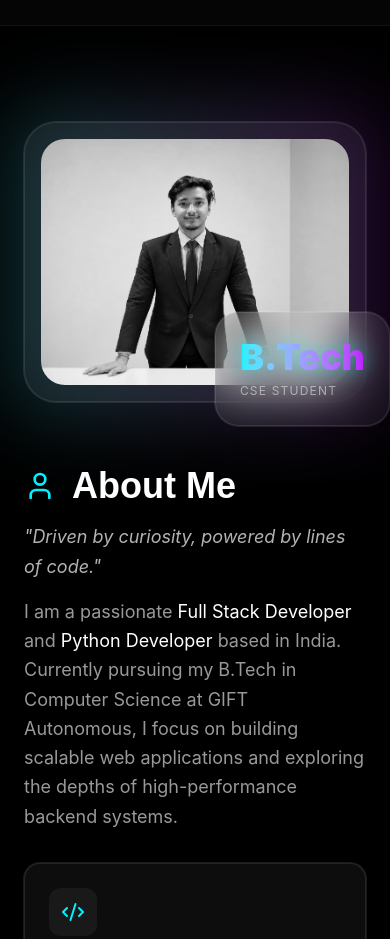
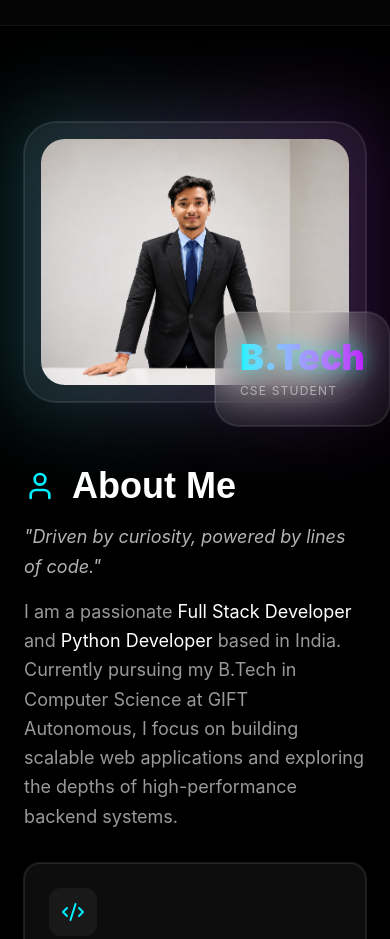
Before and after one commit to Satyam2226/Adv_Portfolio, a React (Vite) app: page / in a window 390 px wide. Shown: the part 940-1879 px from the top of the page. Built offline with nearby package versions, Linux system fonts and the light colour scheme.

Commit message:
Fix mobile view: show profile image in color, add touch animations

```diff
--- a/src/components/layout/Navbar.tsx
+++ b/src/components/layout/Navbar.tsx
@@ -49,6 +49,7 @@ export default function Navbar() {
             initial={{ opacity: 0, x: -20 }}
             animate={{ opacity: 1, x: 0 }}
             whileHover={{ scale: 1.1 }}
+            whileTap={{ scale: 1.1 }}
             className="text-xl font-bold font-display neon-text"
           >
             SK.
--- a/src/components/layout/SocialDock.tsx
+++ b/src/components/layout/SocialDock.tsx
@@ -37,6 +37,7 @@ function DockIcon({ icon, href, label }: { icon: any, href: string, label: strin
       href={href}
       target="_blank"
       whileHover={{ scale: 1.2, y: -4, color: '#00f2ff' }}
+      whileTap={{ scale: 1.2, y: -4, color: '#00f2ff' }}
       className="text-white/40 hover:text-white transition-all relative group"
     >
       {icon}
--- a/src/components/sections/About.tsx
+++ b/src/components/sections/About.tsx
@@ -17,11 +17,12 @@ export default function About() {
           <div className="relative group w-full max-w-md">
             <div className="absolute -inset-4 bg-gradient-to-r from-neon-blue to-neon-purple rounded-[2rem] opacity-20 group-hover:opacity-40 blur-2xl transition duration-500" />
             <div className="relative glass p-4 rounded-[2rem] overflow-hidden">
-               <img
+               <motion.img
                  src={PERSONAL_INFO.profileImage}
                  alt={PERSONAL_INFO.name}
-                 className="w-full h-auto rounded-3xl grayscale group-hover:grayscale-0 transition duration-700 hover:scale-105"
+                 className="w-full h-auto rounded-3xl md:grayscale group-hover:grayscale-0 transition duration-700 hover:scale-105"
                  referrerPolicy="no-referrer"
+                 whileTap={{ scale: 1.05 }}
                />
             </div>
 
@@ -52,6 +53,7 @@ export default function About() {
                 <motion.div
                   key={idx}
                   whileHover={{ y: -5 }}
+                  whileTap={{ y: -5 }}
                   className="glass p-6 rounded-2xl border-white/5 hover:border-neon-blue/30 transition-all group"
                 >
                   <div className="w-12 h-12 rounded-xl bg-white/5 flex items-center justify-center mb-4 group-hover:scale-110 transition-transform">
--- a/src/components/sections/Achievements.tsx
+++ b/src/components/sections/Achievements.tsx
@@ -18,6 +18,7 @@ export default function Achievements() {
           {/* Main Stat Card */}
           <motion.div
             whileHover={{ y: -5 }}
+            whileTap={{ y: -5 }}
             className="md:col-span-2 md:row-span-2 glass p-8 rounded-[2rem] border-white/5 flex flex-col justify-between group overflow-hidden relative"
           >
             <div className="relative z-10">
@@ -49,6 +50,7 @@ export default function Achievements() {
               <motion.div
                 key={idx}
                 whileHover={{ scale: 1.02 }}
+                whileTap={{ scale: 1.02 }}
                 className="glass p-5 rounded-[2rem] border-white/5 flex flex-col gap-3 group hover:border-neon-purple/40 transition-all bg-white/[0.02]"
               >
                 <div className="w-10 h-10 rounded-xl bg-white/5 flex items-center justify-center group-hover:rotate-12 transition-transform shadow-lg shadow-black/20">
@@ -78,6 +80,7 @@ export default function Achievements() {
           {/* Small Stat Box */}
           <motion.div
             whileHover={{ scale: 1.05 }}
+            whileTap={{ scale: 1.05 }}
             className="glass-dark p-6 rounded-[2rem] border-white/10 flex items-center justify-center text-center group"
           >
              <div>
@@ -88,6 +91,7 @@ export default function Achievements() {
 
           <motion.div
             whileHover={{ scale: 1.05 }}
+            whileTap={{ scale: 1.05 }}
             className="glass flex items-center justify-center p-6 rounded-[2rem] border-white/5 bg-neon-blue/5"
           >
              <div className="text-center">
--- a/src/components/sections/Skills.tsx
+++ b/src/components/sections/Skills.tsx
@@ -129,6 +129,7 @@ function SkillCard({ skill, index }: { skill: any, index: number }) {
             {IconComponent && (
               <motion.div
                 whileHover={{ scale: 1.2, rotate: 5 }}
+                whileTap={{ scale: 1.2, rotate: 5 }}
                 className="transition-transform duration-300"
               >
                 <IconComponent size={32} />
```
